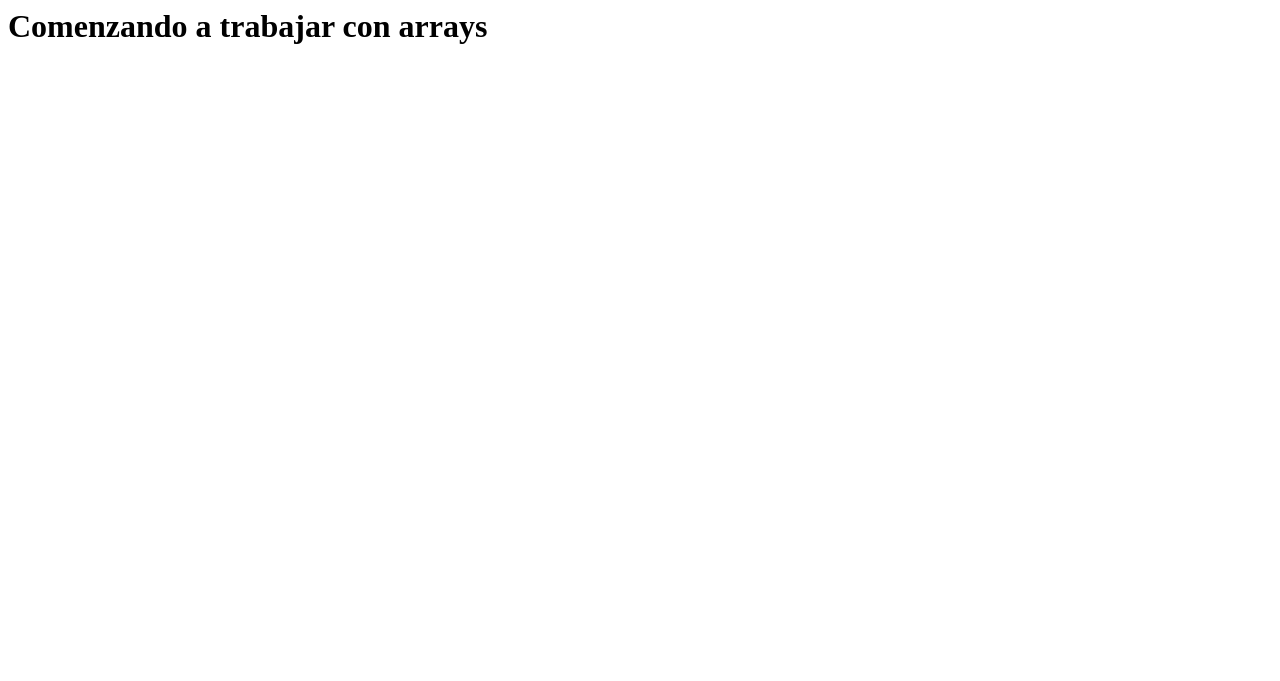
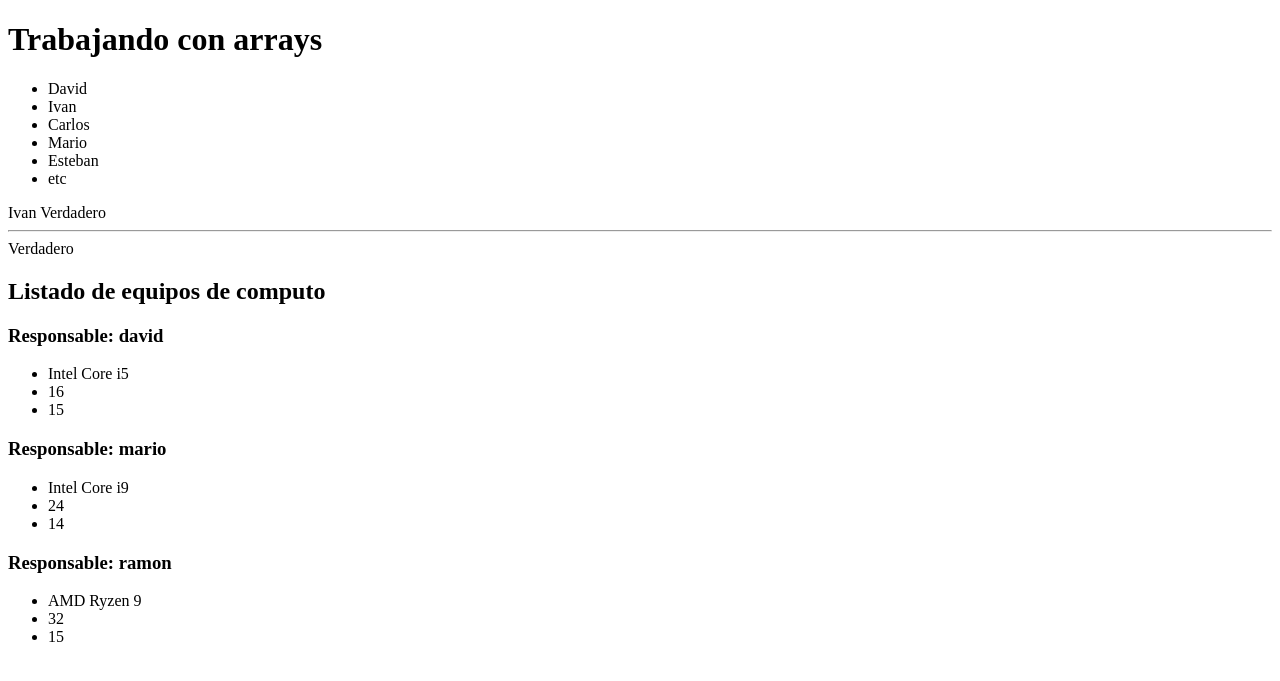
Before and after one commit to atxy2k/course-laravel-for-beginners-exercise, a PHP site: page / in a window 1280 px wide. Shown: the top 681 px of the page. Run offline with PHP 8.4, Linux system fonts and the light colour scheme.

Commit message:
Trabajando con arrays

```diff
--- a/index.php
+++ b/index.php
@@ -1,3 +1,70 @@
 <?php
 
-print '<h1>Comenzando a trabajar con arrays';
+$listado_nombres = ['David', 'Ivan','Carlos', 'Mario', 'Esteban', 'etc'];
+$listado_mixto = [ 'ivan.alvarado@serprogramador.es', true, 12, 45.7, $listado_nombres ];
+$listado_equipo_computo = [
+    'david' => [
+        'procesador' => 'Intel Core i5',
+        'memoria_ram' => 16,
+        'pantalla' => 15
+    ],
+    'mario' => [
+        'procesador' => 'Intel Core i9',
+        'memoria_ram' => 24,
+        'pantalla' => 14
+    ],
+    'ramon' => [
+        'procesador' => 'AMD Ryzen 9',
+        'memoria_ram' => 32,
+        'pantalla' => 15
+    ]
+];
+# Operador ternario
+$resultado = 7 > 9 ? 'Siete es mayor que nueve' : 'algo esta mal';
+?>
+<!DOCTYPE html>
+<html lang="es">
+<head>
+    <meta charset="UTF-8">
+    <meta name="viewport" content="width=device-width, initial-scale=1.0">
+    <title>Practica 1</title>
+</head>
+<body>
+
+    <h1>Trabajando con arrays</h1>
+
+    <ul>
+        <?php  foreach( $listado_nombres as $index => $nombre )  { ?>
+            <li>
+                <?= $nombre; ?>
+            </li>
+        <?php  } ?>
+    </ul>
+
+    <?= $listado_nombres[1]; ?>
+    <?php if($listado_mixto[1] == true){ ?>
+        Verdadero
+        <?php } else { ?>
+        False
+    <?php } ?>
+    <hr/>
+    <?= $listado_mixto[1] == true ? 'Verdadero' : 'Falso' ?>
+
+    <h2>Listado de equipos de computo</h2>
+
+    <?php foreach($listado_equipo_computo as $responsable => $valores){ ?>
+
+        <h3>Responsable: <?= $responsable ?></h3>
+        <div>
+            <ul>
+                <li><?= $valores['procesador'] ?></li>
+                <li><?= $valores['memoria_ram'] ?></li>
+                <li><?= $valores['pantalla'] ?></li>
+
+            </ul>
+        </div>
+
+    <?php  } ?>
+
+</body>
+</html>
```
